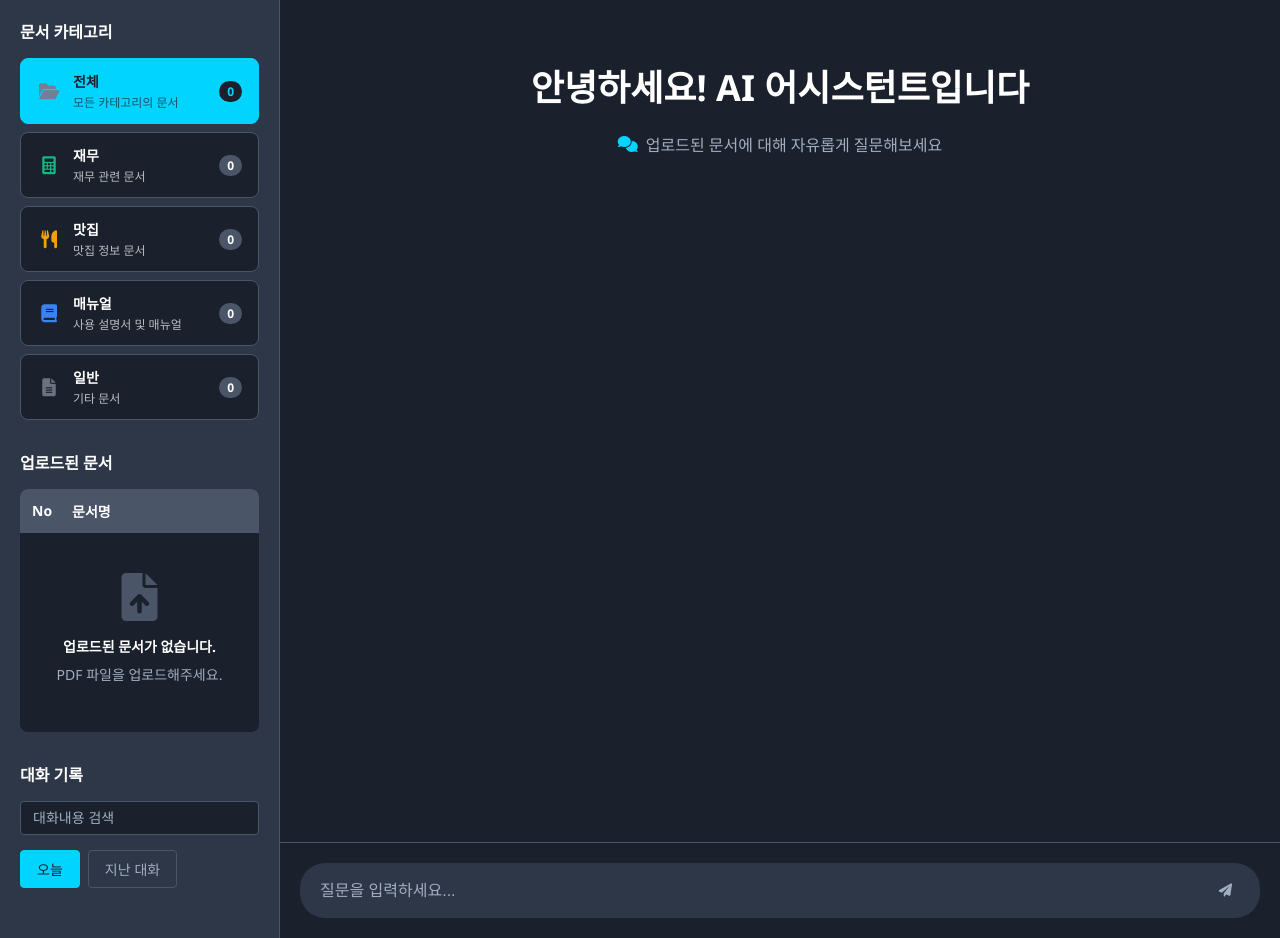
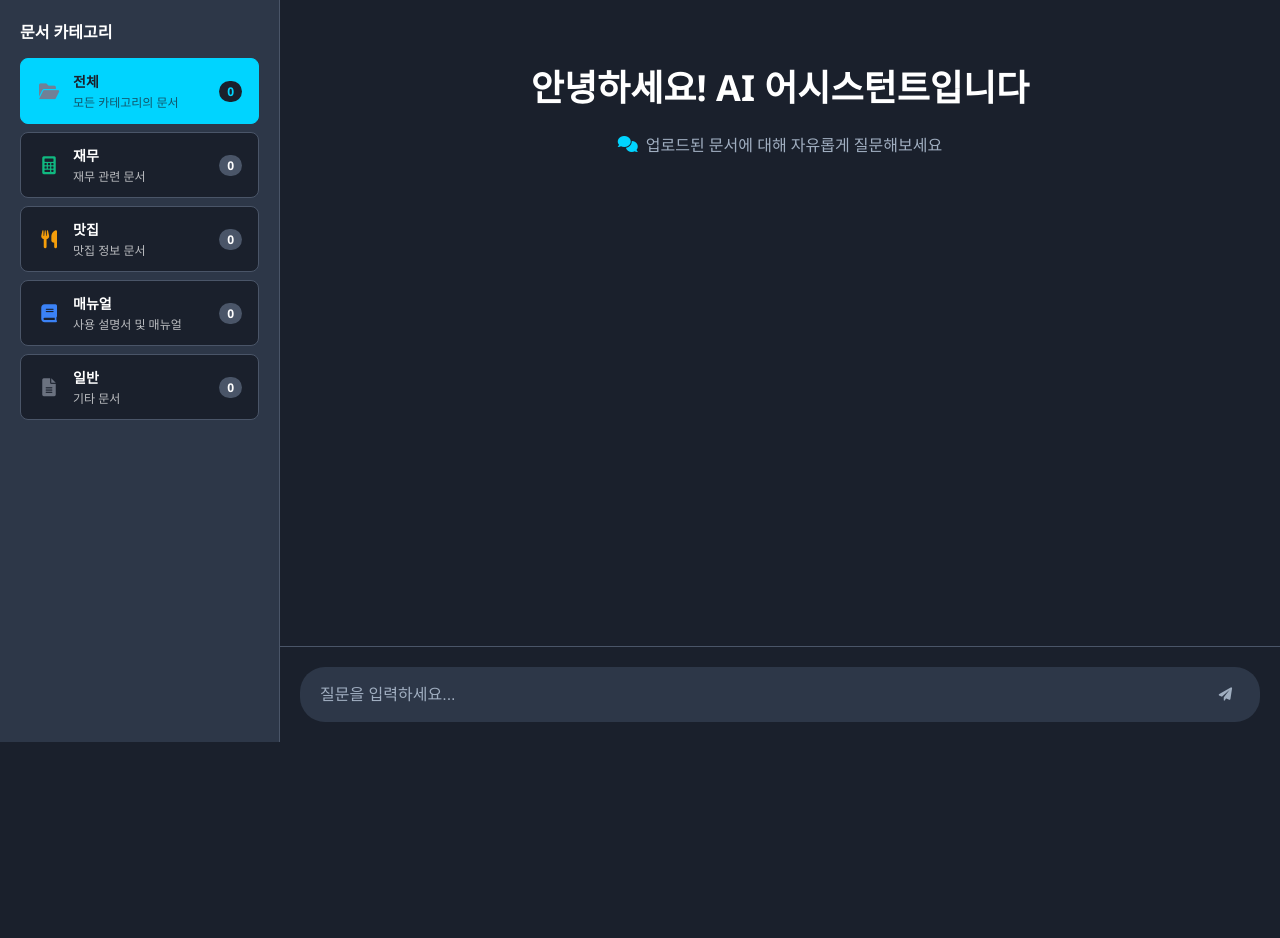
Before and after one commit to devgate/BEACON, a Flask app: page / in a window 1280 px wide. Shown: the part 58-996 px from the top of the page. After the commit the page ends 800 px from the top, so only its background shows below. Run offline with Flask 3, Linux system fonts and the light colour scheme; data that the repository does not hold is empty.

Commit message:
Remove unused sidebar sections and clean up code
- Remove '업로드된 문서' (Uploaded Documents) section from Chat page sidebar
- Remove '대화 기록' (Chat History) section from Chat page sidebar
- Clean up unused JavaScript methods: renderDocuments, selectDocument
- Remove unused CSS styles for document list, search container, and history filters
- Simplify sidebar to only show document categories for cleaner UI
- Update loadDocuments and loadDocumentsByCategory methods

The sidebar now focuses solely on category-based document filtering,
providing a cleaner and more focused user experience.

🤖 Generated with [Claude Code](https://claude.ai/code)

Co-Authored-By: Claude <noreply@anthropic.com>

```diff
--- a/static/script.js
+++ b/static/script.js
@@ -16,7 +16,6 @@ class RAGManager {
         this.chatInput = document.getElementById('chatInput');
         this.sendBtn = document.getElementById('sendBtn');
         this.chatMessages = document.getElementById('chatMessages');
-        this.documentList = document.getElementById('documentList');
 
         // 페이지 요소들
         this.chatPage = document.getElementById('chatPage');
@@ -48,7 +47,8 @@ class RAGManager {
             const response = await fetch('/api/documents');
             const documents = await response.json();
 
-            this.renderDocuments(documents);
+            // 문서는 카테고리별로만 표시하므로 별도 renderDocuments 호출하지 않음
+            console.log(`총 ${documents.length}개의 문서가 로드되었습니다.`);
         } catch (error) {
             console.error('문서 로드 실패:', error);
         }
@@ -185,7 +185,7 @@ class RAGManager {
             const response = await fetch(`/api/categories/${categoryId}/documents`);
             const documents = await response.json();
 
-            this.renderDocuments(documents);
+            console.log(`카테고리 ${categoryId}의 문서 ${documents.length}개를 로드했습니다.`);
 
             // RAG Manager에서도 필터링
             if (document.getElementById('ragManagerPage').style.display !== 'none') {
@@ -196,48 +196,6 @@ class RAGManager {
         }
     }
 
-    renderDocuments(documents) {
-        this.documentList.innerHTML = '';
-
-        if (documents.length === 0) {
-            const emptyMessage = document.createElement('div');
-            emptyMessage.className = 'empty-message';
-            emptyMessage.innerHTML = `
-                <i class="fas fa-file-upload"></i>
-                <p>업로드된 문서가 없습니다.</p>
-                <p>PDF 파일을 업로드해주세요.</p>
-            `;
-            this.documentList.appendChild(emptyMessage);
-            return;
-        }
-
-        documents.forEach(doc => {
-            const docItem = document.createElement('div');
-            docItem.className = 'document-item';
-            docItem.innerHTML = `
-                <div class="item-no">${doc.id}</div>
-                <div class="item-title">${doc.title}</div>
-            `;
-
-            docItem.addEventListener('click', (e) => {
-                this.selectDocument(doc, e);
-            });
-
-            this.documentList.appendChild(docItem);
-        });
-    }
-
-    selectDocument(doc, event) {
-        // 기존 선택 해제
-        document.querySelectorAll('.document-item').forEach(item => {
-            item.classList.remove('selected');
-        });
-
-        // 새로운 선택 표시
-        event.currentTarget.classList.add('selected');
-
-        this.addSystemMessage(`문서 "${doc.title}"가 선택되었습니다. 이 문서에 대해 질문해보세요.`);
-    }
 
     async sendMessage() {
         const message = this.chatInput.value.trim();
--- a/static/style.css
+++ b/static/style.css
@@ -150,70 +150,6 @@ body {
     margin-bottom: 30px;
 }
 
-.document-selector {
-    width: 100%;
-    padding: 8px 12px;
-    background: #1a202c;
-    border: 1px solid #4a5568;
-    border-radius: 6px;
-    color: #ffffff;
-    font-size: 14px;
-}
-
-.document-list {
-    background: #1a202c;
-    border-radius: 8px;
-    overflow: hidden;
-}
-
-.list-header {
-    display: flex;
-    background: #4a5568;
-    padding: 12px;
-    font-weight: bold;
-    font-size: 14px;
-}
-
-.header-no {
-    width: 40px;
-}
-
-.header-title {
-    flex: 1;
-}
-
-.document-items {
-    max-height: 200px;
-    overflow-y: auto;
-}
-
-.document-item {
-    display: flex;
-    padding: 12px;
-    border-bottom: 1px solid #4a5568;
-    cursor: pointer;
-    transition: background-color 0.2s;
-}
-
-.document-item:hover {
-    background: #2d3748;
-}
-
-.document-item:last-child {
-    border-bottom: none;
-}
-
-.item-no {
-    width: 40px;
-    color: #a0aec0;
-    font-size: 14px;
-}
-
-.item-title {
-    flex: 1;
-    font-size: 14px;
-    color: #ffffff;
-}
 
 .empty-message {
     text-align: center;
@@ -245,61 +181,6 @@ body {
     color: #ffffff;
 }
 
-.search-container {
-    display: flex;
-    gap: 8px;
-    margin-bottom: 15px;
-}
-
-.search-input {
-    flex: 1;
-    padding: 8px 12px;
-    background: #1a202c;
-    border: 1px solid #4a5568;
-    border-radius: 4px;
-    color: #ffffff;
-    font-size: 14px;
-}
-
-.search-input::placeholder {
-    color: #a0aec0;
-}
-
-.edit-btn {
-    padding: 8px 16px;
-    background: #4a5568;
-    border: none;
-    border-radius: 4px;
-    color: #ffffff;
-    cursor: pointer;
-    font-size: 14px;
-}
-
-.edit-btn:hover {
-    background: #2d3748;
-}
-
-.history-filters {
-    display: flex;
-    gap: 8px;
-}
-
-.filter-btn {
-    padding: 8px 16px;
-    background: transparent;
-    border: 1px solid #4a5568;
-    border-radius: 4px;
-    color: #a0aec0;
-    cursor: pointer;
-    font-size: 14px;
-}
-
-.filter-btn.active,
-.filter-btn:hover {
-    background: #00d4ff;
-    color: #1a202c;
-    border-color: #00d4ff;
-}
 
 /* 채팅 영역 */
 .chat-area {
--- a/templates/index.html
+++ b/templates/index.html
@@ -48,30 +48,6 @@
                         <h3>문서 카테고리</h3>
                         <div id="categoryList" class="category-list">
                             <!-- 카테고리 목록이 여기에 동적으로 추가됩니다 -->
-                        </div>
-                    </div>
-
-                    <div class="sidebar-section">
-                        <h3>업로드된 문서</h3>
-                        <div class="document-list">
-                            <div class="list-header">
-                                <span class="header-no">No</span>
-                                <span class="header-title">문서명</span>
-                            </div>
-                            <div id="documentList" class="document-items">
-                                <!-- 문서 목록이 여기에 동적으로 추가됩니다 -->
-                            </div>
-                        </div>
-                    </div>
-
-                    <div class="sidebar-section">
-                        <h3>대화 기록</h3>
-                        <div class="search-container">
-                            <input type="text" placeholder="대화내용 검색" class="search-input">
-                        </div>
-                        <div class="history-filters">
-                            <button class="filter-btn active">오늘</button>
-                            <button class="filter-btn">지난 대화</button>
                         </div>
                     </div>
                 </aside>
```
Also changed, not shown: static/images/doc_1/page_1.png, static/images/doc_1/page_2.png, static/images/doc_1/page_3.png, static/images/doc_1/page_4.png.
